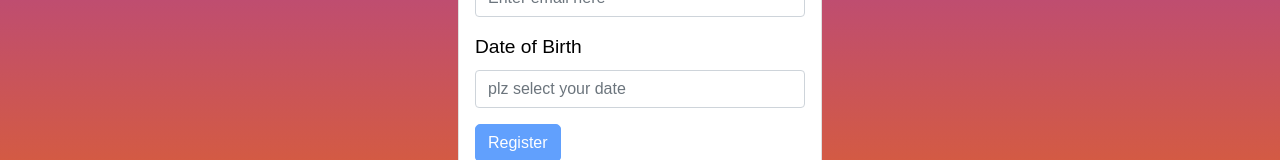
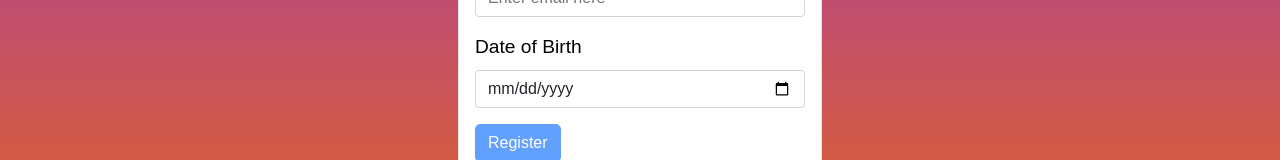
Before and after one commit to rmoise/myFlix-client, a React (Vite) app: page /register in a window 1280 px wide. Shown: the part 415-575 px from the top of the page. Built offline with nearby package versions, Linux system fonts and the light colour scheme.

Commit message:
revert dob changes

```diff
--- a/src/components/registration-view/registration-view.jsx
+++ b/src/components/registration-view/registration-view.jsx
@@ -128,11 +128,10 @@ const RegistrationView = () => {
               <Form.Group controlId="dob" className="mb-3">
                 <Form.Label>Date of Birth </Form.Label>
                 <Form.Control
-                  type="text"
-                  className="form-control"
-                  onFocus={(e) => (e.currentTarget.type = 'date')}
-                  onBlur={(e) => (e.currentTarget.type = 'date')}
-                  placeholder="plz select your date"
+                  type="date"
+                  name="dob"
+                  onChange={handleChange}
+                  placeholder="Enter date of birth here"
                 />
               </Form.Group>
               <Button
```
Also changed, not shown: 2 other files (tests, documents, lock files or other folders).
